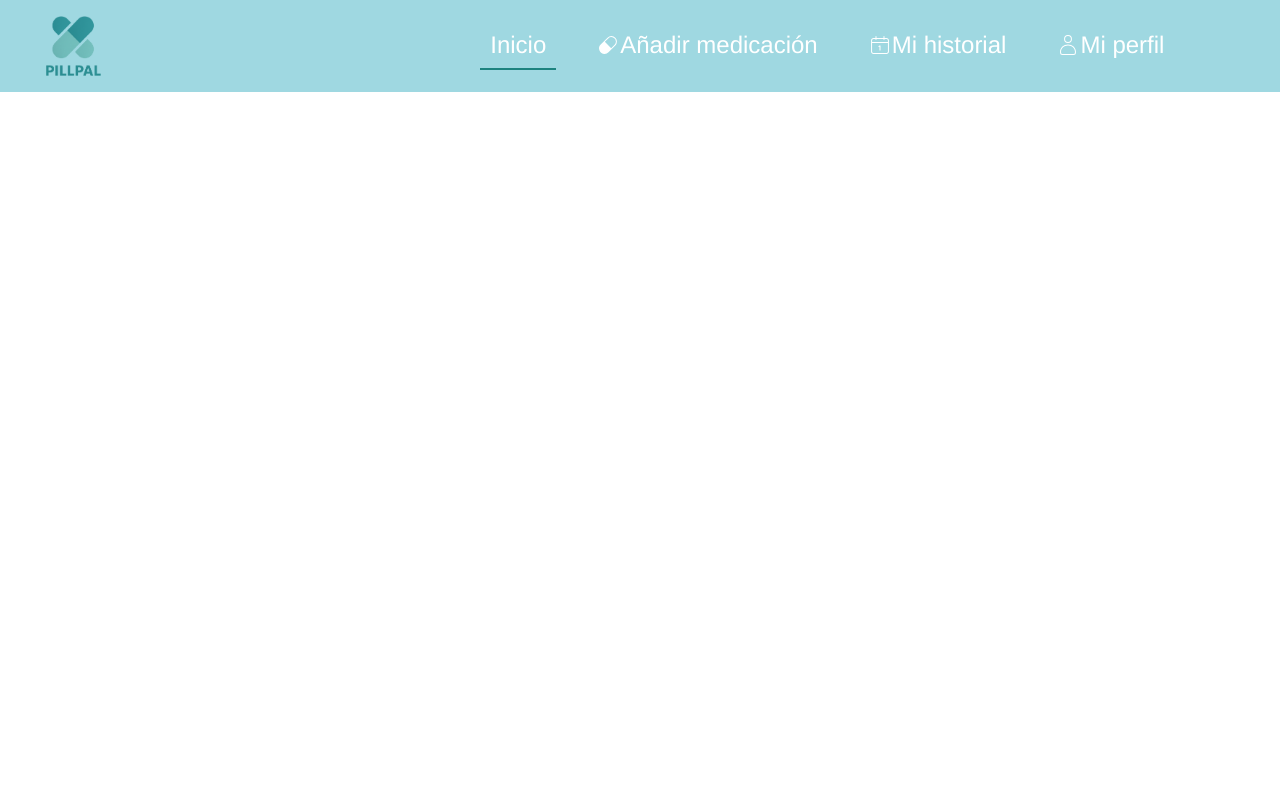
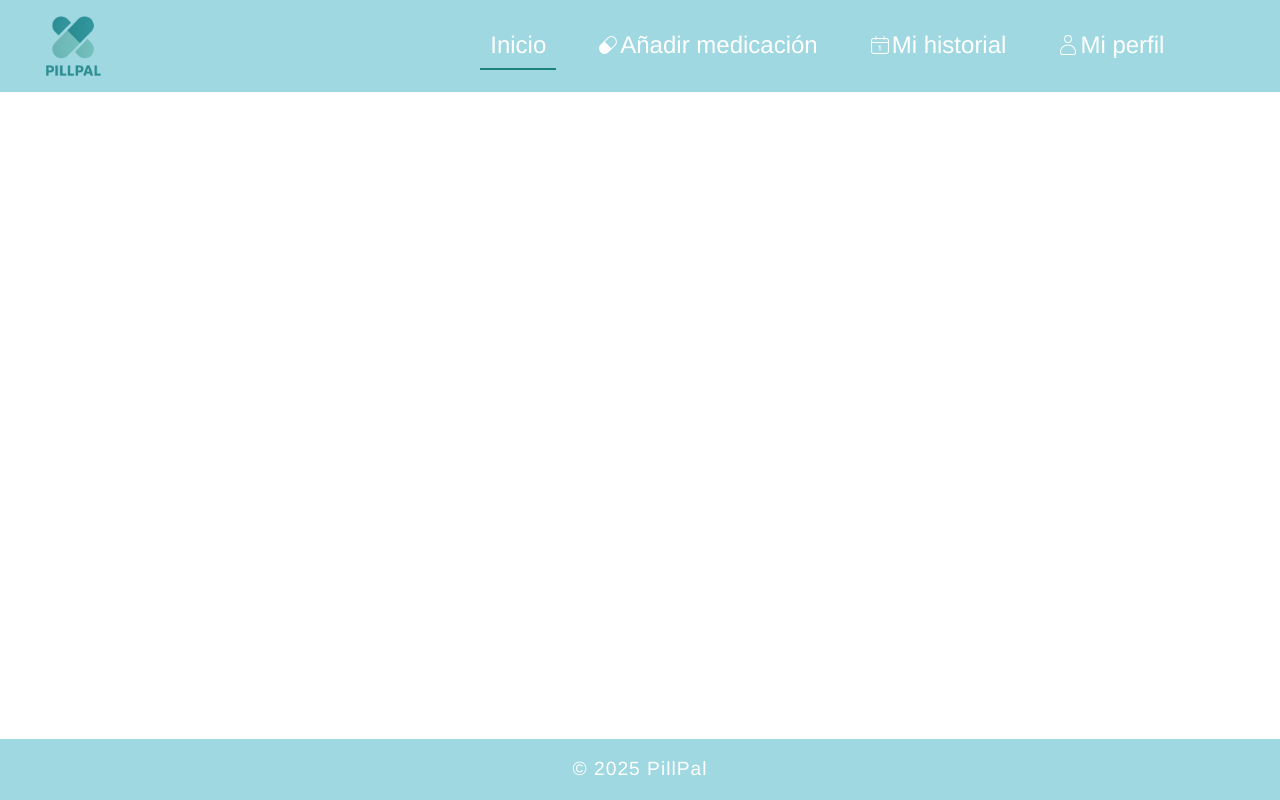
Before and after one commit to PillPal-FullStack/PillPal-Front, a React (Vite) app: page / in a window 1280 px wide. Built offline with nearby package versions, Linux system fonts and the light colour scheme.

Commit message:
feat: created footer

```diff
--- /dev/null
+++ b/src/layout/Footer.jsx
@@ -0,0 +1,11 @@
+import styles from "./Footer.module.css";
+
+export default function Footer() {
+  return (
+    <footer className={styles.footer}>
+      <p className={styles.text}>
+        © {new Date().getFullYear()} PillPal
+      </p>
+    </footer>
+  );
+}
--- /dev/null
+++ b/src/layout/Footer.module.css
@@ -0,0 +1,14 @@
+.footer {
+  background-color: var(--paleCyan);
+  color: #fff;
+  text-align: center;
+  padding: 1rem;
+  margin-top: 2rem;
+  z-index: 10;
+}
+
+.text {
+  font-size: 1.2rem;
+  margin: 0;
+  letter-spacing: 1px;
+}
--- a/src/layout/Layout.jsx
+++ b/src/layout/Layout.jsx
@@ -1,14 +1,16 @@
 import { Outlet } from "react-router-dom";
 import Navbar from "./NavBar";
-
+import Footer from "./Footer";
+import styles from "./Layout.module.css"; // si usas CSS module
 
 export default function Layout() {
   return (
-    <div>
+    <div className={styles.layout}>
       <Navbar />
       <main>
         <Outlet />
       </main>
+      <Footer />
     </div>
   );
 }
--- /dev/null
+++ b/src/layout/Layout.module.css
@@ -0,0 +1,9 @@
+.layout {
+  display: flex;
+  flex-direction: column;
+  min-height: 100vh;
+}
+
+main {
+  flex: 1;
+}
--- a/src/layout/NavBar.module.css
+++ b/src/layout/NavBar.module.css
@@ -10,7 +10,7 @@
   width: 100%;
   box-sizing: border-box;
   z-index: 1000;
-  background-color: #9FD8E1;
+  background-color: var(--paleCyan);
 }
 
 .menu {
@@ -32,7 +32,7 @@
 }
 
 .activeLink {
-  border-bottom: 2px solid #1D837F;
+  border-bottom: 2px solid var(--tealDark);
 }
 
 .logo {
```
